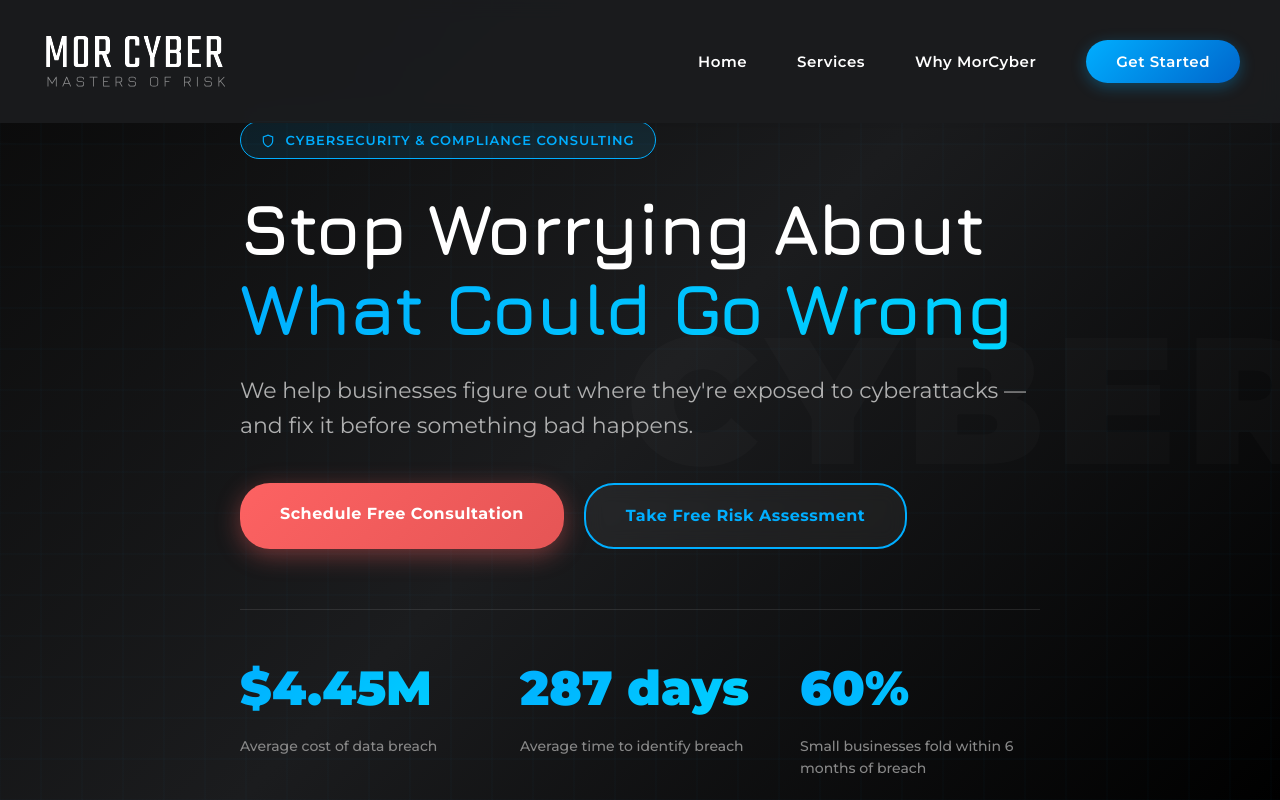
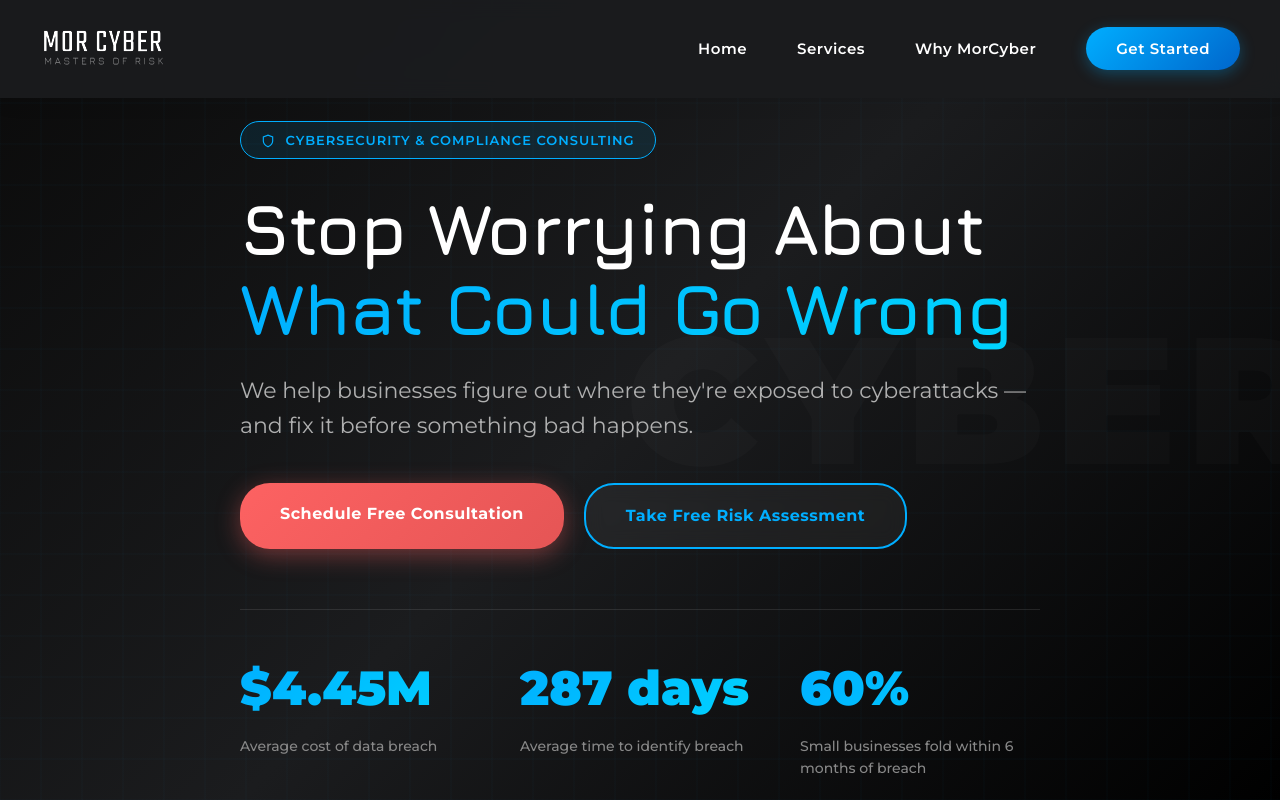
Before and after one commit to SLKCommand/morcyber.github.io, a plain HTML site: page index.html in a window 1280 px wide. Shown: the top 800 px of the page. Drawn offline with nearby package versions, Linux system fonts and the light colour scheme; a web font is replaced by a local one.

Commit message:
Adjust logo height in navbar
Reduced logo height in navigation bar.

```diff
--- a/index.html
+++ b/index.html
@@ -765,7 +765,7 @@
     <nav class="navbar">
         <div class="nav-container">
             <a href="index.html" style="text-decoration: none;">
-                <img src="MOR Cyber Logo horizontal.svg" alt="MOR CYBER - Masters of Risk" style="height: 75px; width: auto;">
+                <img src="MOR Cyber Logo horizontal.svg" alt="MOR CYBER - Masters of Risk" style="height: 50px; width: auto;">
             </a>
             <ul class="nav-menu">
                 <li><a href="index.html">Home</a></li>
```
